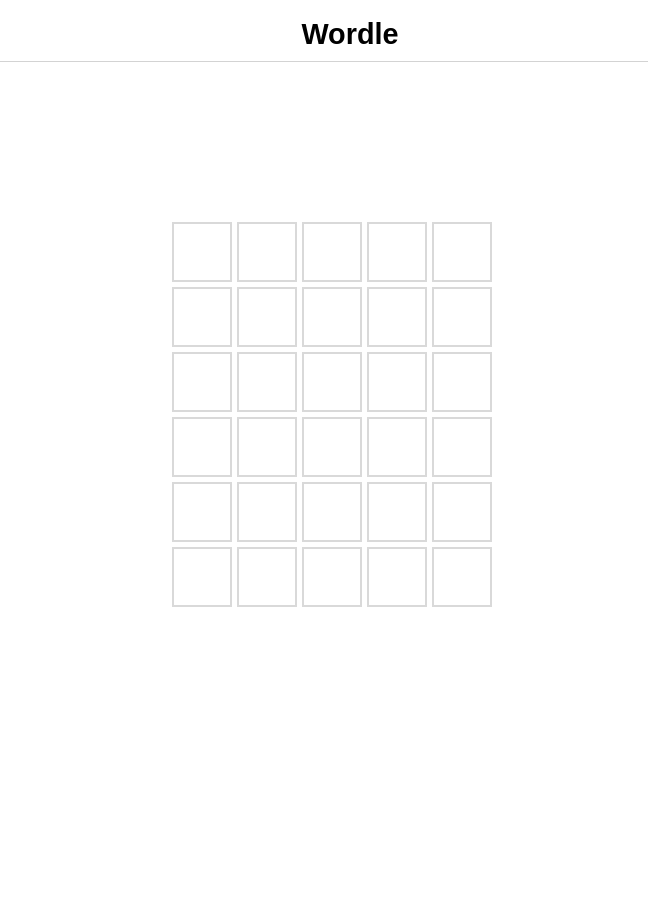
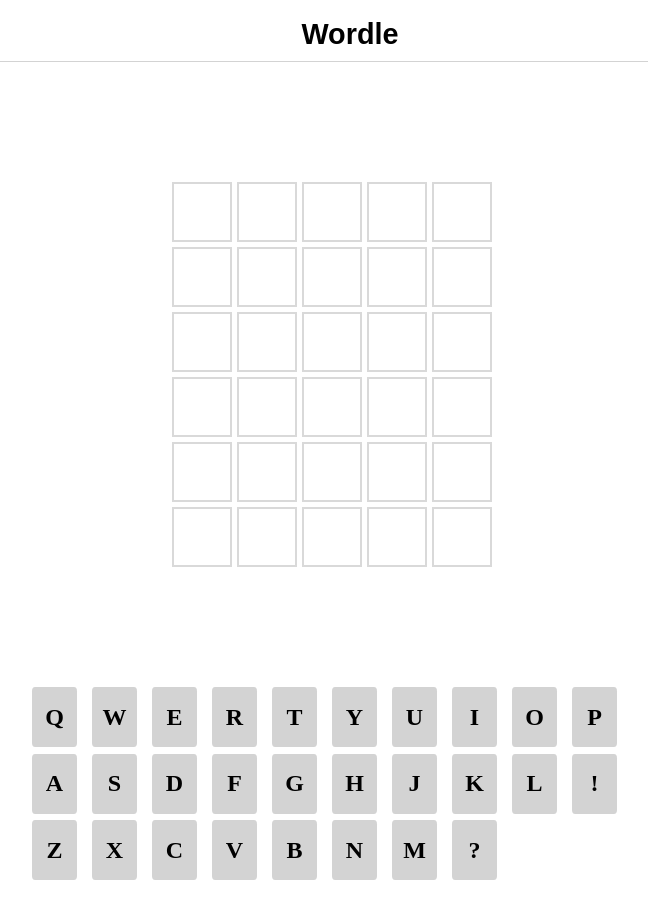
Before and after one commit to eric-shrader/wordle, a plain HTML site: page index.html in a window 1280 px wide. Shown: the top 918 px of the page, without its empty margins (308-956 px from the left). Before the commit the page ends 800 px from the top, so only its background shows below. Drawn offline with Linux system fonts and the light colour scheme.

Commit message:
added keyboard

```diff
--- a/index.html
+++ b/index.html
@@ -8,7 +8,7 @@
     </head>
     <body>
         <header>Wordle</header>
-        <div id="gridbox">
+        <div id="grid-container">
             <div id="11" class="tile"></div>
             <div id="12" class="tile"></div>
             <div id="13" class="tile"></div>
@@ -44,8 +44,39 @@
             <div id="63" class="tile"></div>
             <div id="64" class="tile"></div>
             <div id="65" class="tile"></div>
+        </div>
 
-            <script src="logic.js"></script>
+        <div id="keyboard">
+            <div class="keypad">Q</div>
+            <div class="keypad">W</div>
+            <div class="keypad">E</div>
+            <div class="keypad">R</div>
+            <div class="keypad">T</div>
+            <div class="keypad">Y</div>
+            <div class="keypad">U</div>
+            <div class="keypad">I</div>
+            <div class="keypad">O</div>
+            <div class="keypad">P</div>
+            <div class="keypad">A</div>
+            <div class="keypad">S</div>
+            <div class="keypad">D</div>
+            <div class="keypad">F</div>
+            <div class="keypad">G</div>
+            <div class="keypad">H</div>
+            <div class="keypad">J</div>
+            <div class="keypad">K</div>
+            <div class="keypad">L</div>
+            <div class="keypad">!</div>
+            <div class="keypad">Z</div>
+            <div class="keypad">X</div>
+            <div class="keypad">C</div>
+            <div class="keypad">V</div>
+            <div class="keypad">B</div>
+            <div class="keypad">N</div>
+            <div class="keypad">M</div>
+            <div class="keypad">?</div>
         </div>
+
+        <script src="logic.js"></script>
     </body>
 </html>
--- a/style.css
+++ b/style.css
@@ -1,4 +1,4 @@
-#gridbox {
+#grid-container {
     display: grid;
     grid-template-columns: repeat(5, 1fr);
     grid-template-rows: repeat(6, 1fr);
@@ -6,7 +6,7 @@
     gap: 5px;
     width: 320px;
     height: 385px;
-    margin-top: 20vh;
+    margin-top: 15vh;
     text-align: center;
     font-size: 2.5em;
     font-weight: bold;
@@ -29,16 +29,23 @@ header {
     border-bottom: lightgray 1px solid;
 }
 
-@media (orientation: portrait) {
-    header {
-        font-size: 10em;
-    }
-    #gridbox {
-        grid-template-columns: repeat(5, 1fr);
-        grid-template-rows: repeat(6, 1fr);
-        gap: 1vw;
-        width:79vw;
-        height: 94vw;
-        margin-top: 10vh;
-    }
+#keyboard {
+    display: grid;
+    grid-template-columns: repeat(10, 1fr);
+    grid-template-rows: repeat(3, 1fr);
+    width: 600px;
+    height: 200px;
+    margin: 15vh auto;
+    font-weight: bold;
+    font-size: 1.5em;
 }
+
+.keypad {
+    background: lightgray;
+    display: flex;
+    justify-content: center;
+    align-items: center;
+    height: 60px;
+    width: 45px;
+    border-radius: 7%;
+}
```
Also changed, not shown: logic.js.
